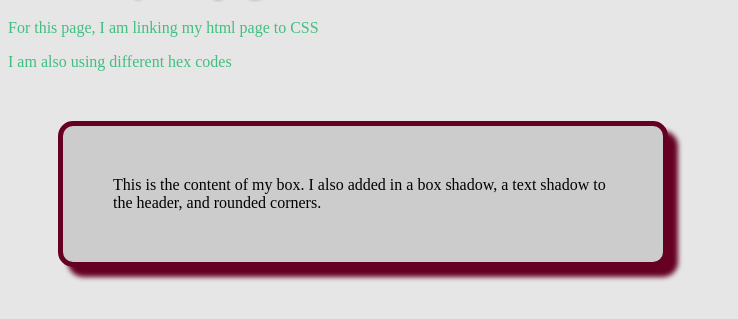
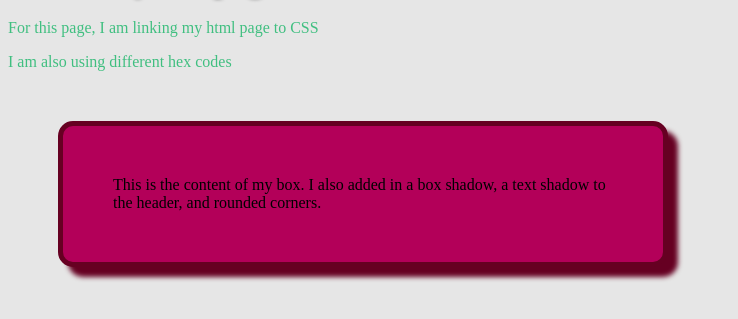
Before and after one commit to rmccoy99/Webpage2, a plain HTML site: page index.html in a window 1280 px wide. Shown: the part 61-380 px from the top of the page, without its empty margins (0-738 px from the left). Drawn offline with Linux system fonts and the light colour scheme.

Commit message:
Update mystyle.css

```diff
--- a/mystyle.css
+++ b/mystyle.css
@@ -9,7 +9,7 @@ p {
   color: #40bf80;
 }
 #abc {
-  background-color: #cccccc;
+  background-color: #b30059;
   width: 500px;
   border-style: solid;
   border-color: #660022;
```
